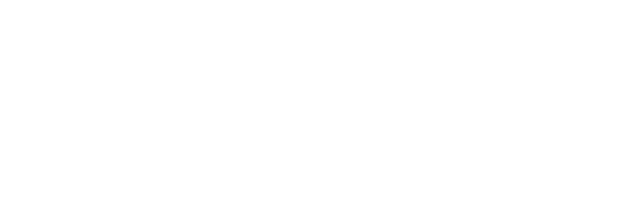
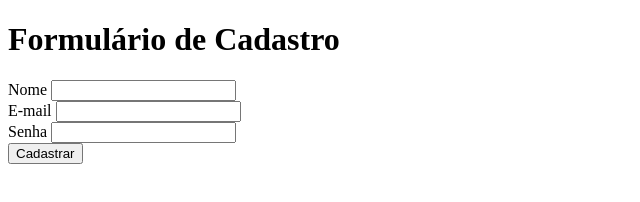
Before and after one commit to caosoliveirax/ebac_tarefa_html, a plain HTML site: page index.html in a window 1280 px wide. Shown: the whole page, without its empty margins (0-640 px from the left). Drawn offline with Linux system fonts and the light colour scheme.

Commit message:
encerramento da construção do formulario

```diff
--- a/index.html
+++ b/index.html
@@ -6,6 +6,22 @@
     <title> Tarefa de Cadastro</title>
 </head>
 <body>
-
+    <header>
+        <h1>Formulário de Cadastro</h1>
+    </header>
+    <main>
+        <form>
+            <label for="name">Nome</label>
+            <input id="name" type="text">
+            <br>
+            <label for="mail">E-mail</label>
+            <input id="mail" type="email">
+            <br>
+            <label for="passwrd">Senha</label>
+            <input id="passwrd" type="password">
+            <br>
+            <button type="submit">Cadastrar</button>
+        </form>
+    </main>
 </body>
 </html>
```
